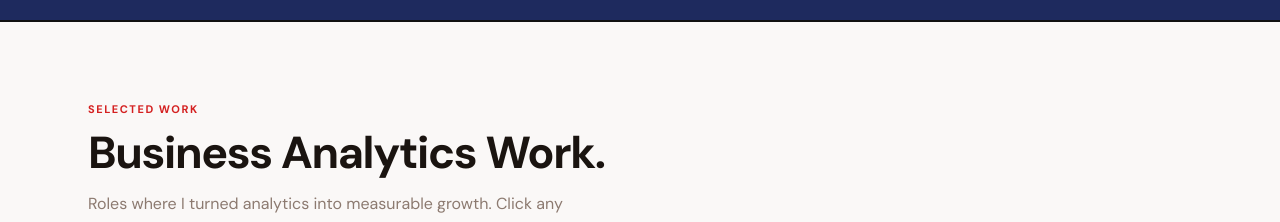
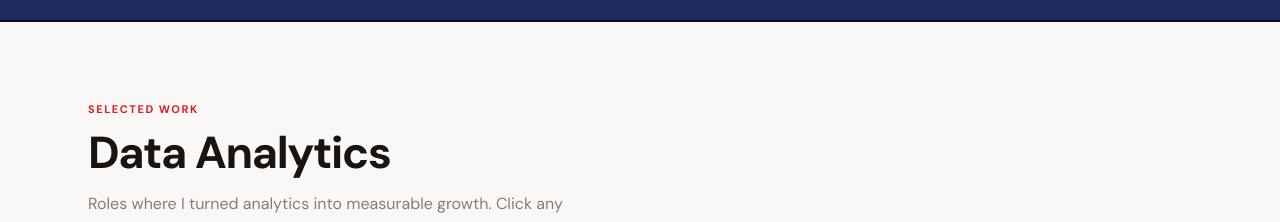
Before and after one commit to ashlacap/ash-portfolio, a React (Vite) app: page / in a window 1280 px wide. Shown: the part 1020-1242 px from the top of the page. Built offline with nearby package versions, Linux system fonts and the light colour scheme.

Commit message:
Auto-save

```diff
--- a/src/App.jsx
+++ b/src/App.jsx
@@ -102,7 +102,7 @@ const WorkSection = ({ onNavigate, tweaks }) => {
       <div className="reveal">
         <SectionHeading
           label="Selected Work"
-          title="Business Analytics Work."
+          title="Data Analytics"
           subtitle="Roles where I turned analytics into measurable growth. Click any project for the full story." />
 
       </div>
```
